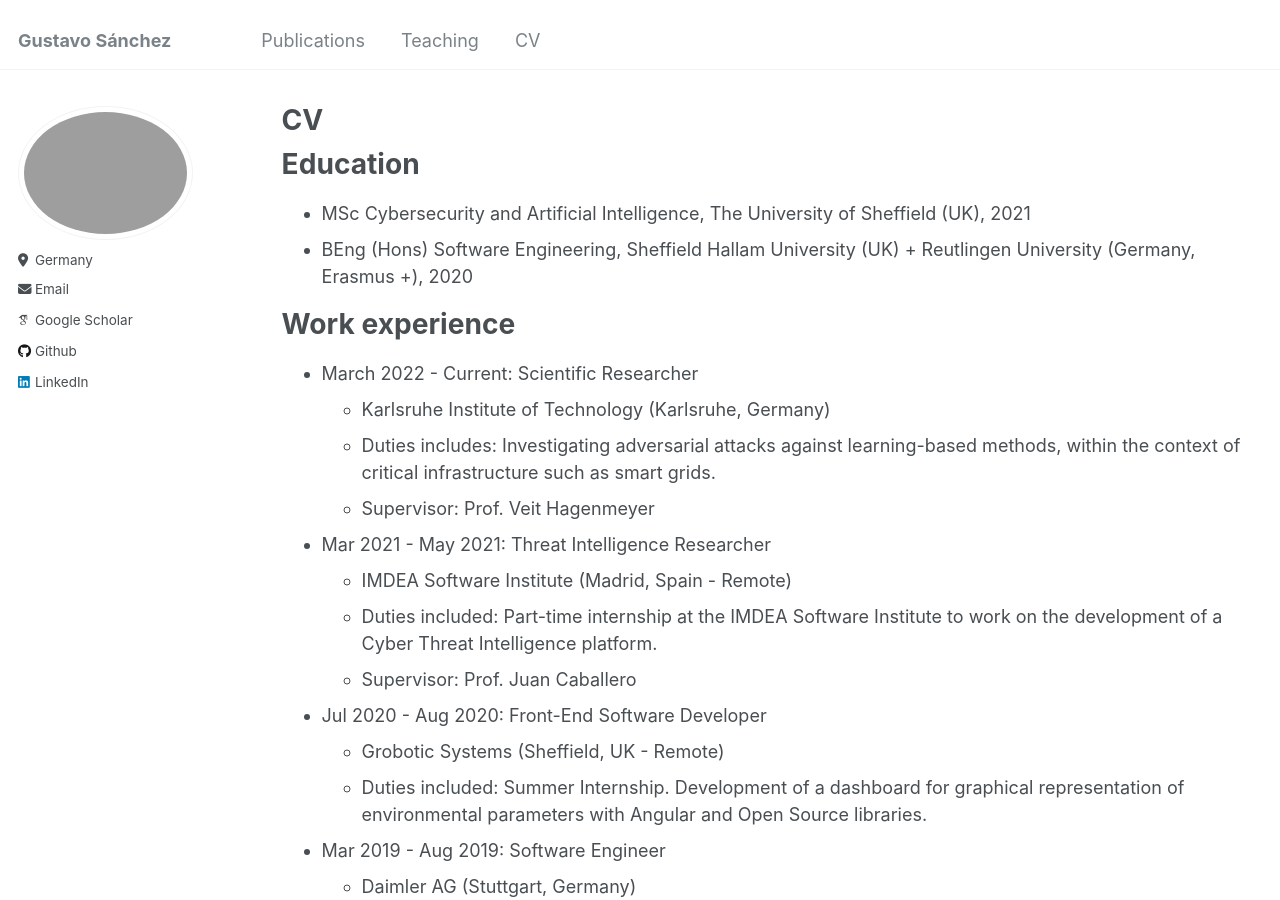
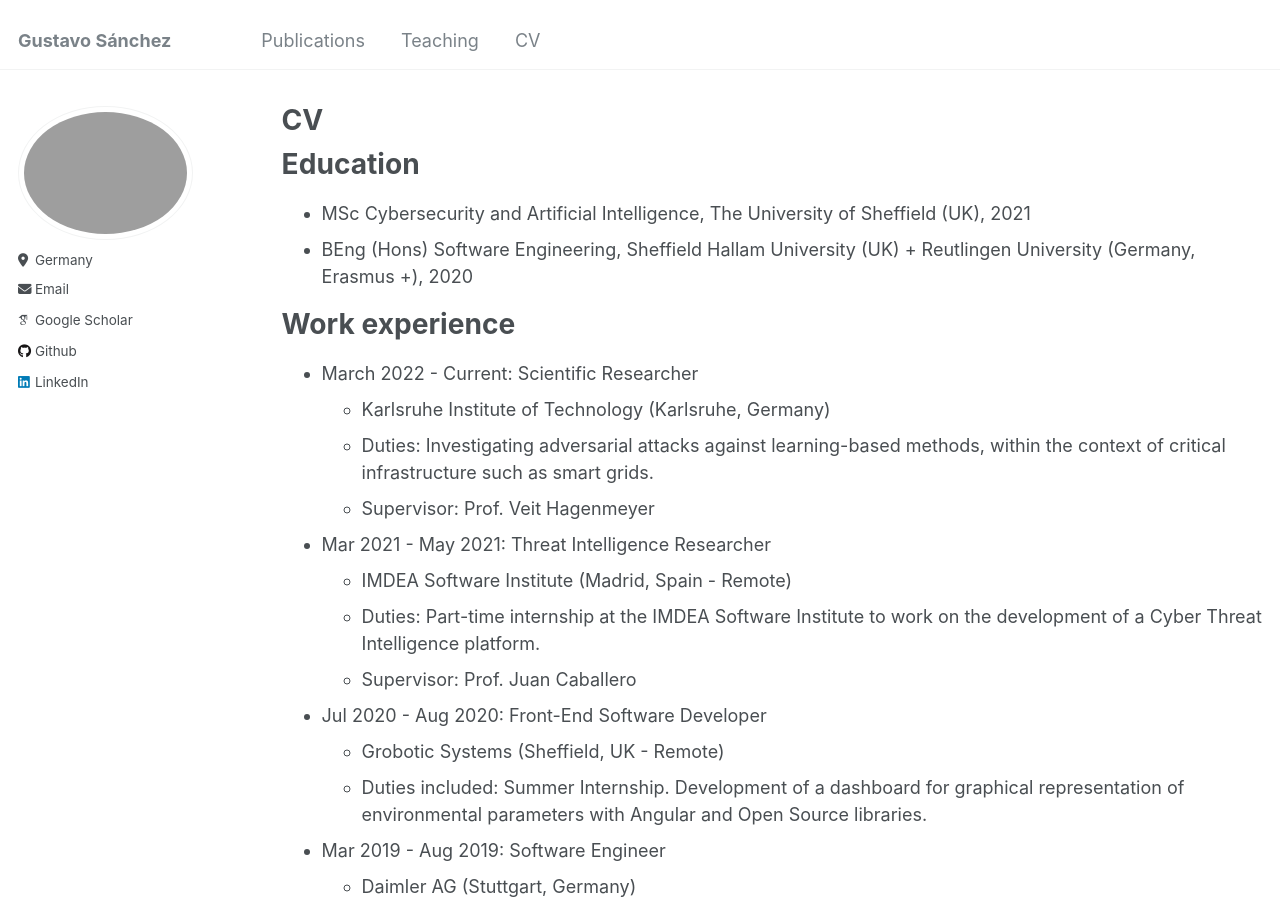
Before and after one commit to gus5298/gus5298.github.io, a Jekyll site: the page built from _pages/cv.md, in a window 1280 px wide and 900 px high. Built offline with Jekyll 4.4.1, drawn with Linux system fonts in a browser that asks for light colours; some web fonts are replaced; some of the changed text lies outside the part shown.

Commit message:
Update cv.md

```diff
--- a/_pages/cv.md
+++ b/_pages/cv.md
@@ -18,12 +18,12 @@
 ======
 * March 2022 - Current: Scientific Researcher
   * Karlsruhe Institute of Technology (Karlsruhe, Germany)
-  * Duties includes: Investigating adversarial attacks against learning-based methods, within the context of critical infrastructure such as smart grids.
+  * Duties: Investigating adversarial attacks against learning-based methods, within the context of critical infrastructure such as smart grids.
   * Supervisor: Prof. Veit Hagenmeyer
 
 * Mar 2021 - May 2021: Threat Intelligence Researcher
   * IMDEA Software Institute (Madrid, Spain - Remote)
-  * Duties included: Part-time internship at the IMDEA Software Institute to work on the development of a Cyber Threat Intelligence platform.
+  * Duties: Part-time internship at the IMDEA Software Institute to work on the development of a Cyber Threat Intelligence platform.
   * Supervisor: Prof. Juan Caballero
 
 * Jul 2020 - Aug 2020: Front-End Software Developer
```
Also changed, not shown: other parts of _pages/cv.md (+1 -1 lines).
